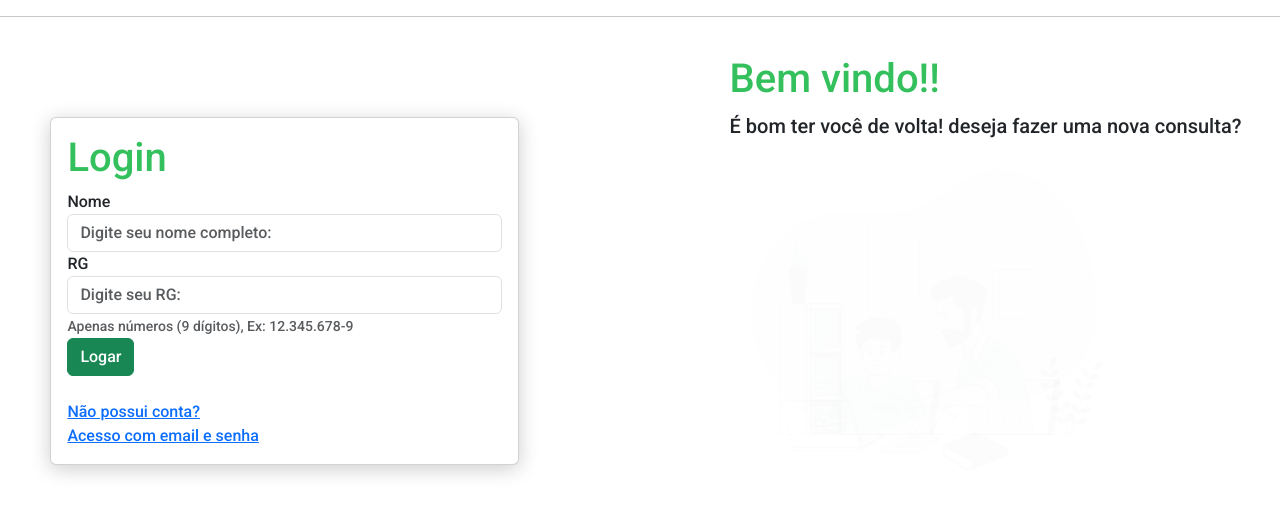
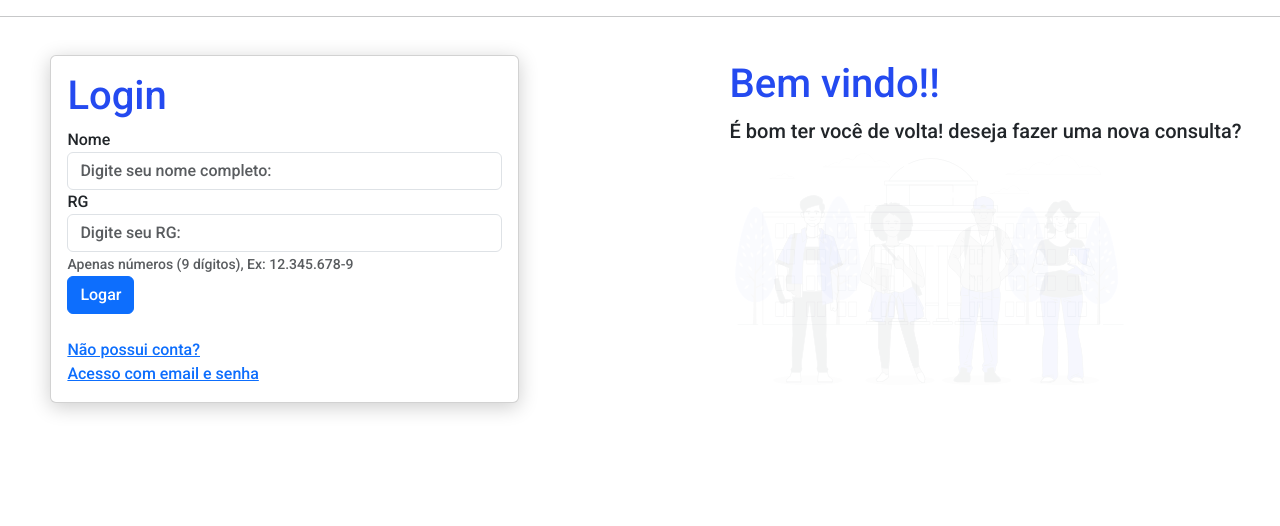
Before and after one commit to Dedo-Finger2/Retira-Senha, a PHP site: page /App/View/login.php in a window 1280 px wide. Shown: the part 54-580 px from the top of the page. Run offline with PHP 8.4, Linux system fonts and the light colour scheme.

Commit message:
Alteração das imagens flutuantes

```diff
--- a/App/Public/Css/Style.css
+++ b/App/Public/Css/Style.css
@@ -21,11 +21,7 @@ body{
 }
 
 .tittle{
-    color: #fdd700;  /*(Classe comum) altera os titulos para amarelo */
-}
-
-.tittle-login{
-    color: #34c05c;  /*(Classe comum) altera os titulos para verde */
+    color: rgb(36, 74, 240);  /*(Classe comum) altera os titulos para amarelo */
 }
 
 .container{
--- a/App/View/cadastro.php
+++ b/App/View/cadastro.php
@@ -56,7 +56,7 @@
 							</div>
 
 							<!-- Cadastrar e link para a tela de login -->
-							<button type="submit" class="btn btn-warning text-white">Cadastrar</button><br><br>
+							<button type="submit" class="btn btn-primary text-white">Cadastrar</button><br><br>
 							<a href="login.php">Já possui conta?</a>
 						</form>
 
--- a/App/View/login.php
+++ b/App/View/login.php
@@ -16,7 +16,7 @@
             <div class="left">
                 <div class="card">
                     <div class="card-body">
-                        <h1 class="tittle-login">Login</h1>
+                        <h1 class="tittle">Login</h1>
                         <!-- "Aqui vai ficar o formulário para login usuáros" - Greg -->
                         <form action="../Controller/cadastroHandler.php" method="post">
                             <div class="form-group">
@@ -30,7 +30,7 @@
                                 <small id="nomeHelpe" class="form-text text-muted">Apenas números (9 dígitos), Ex: 12.345.678-9</small>
                             </div>
 
-                            <button type="submit" class="btn btn-success">Logar</button><br><br>
+                            <button type="submit" class="btn btn-primary">Logar</button><br><br>
 
                             <a href="cadastro.php">Não possui conta?</a><br>
                             <a href="login-email.php">Acesso com email e senha</a>
@@ -40,9 +40,9 @@
             </div>
             <!-- Card da direita -->
             <div class="right">
-                <h1 class="tittle-login" id="bem-vindo-login">Bem vindo!!</h1>
+                <h1 class="tittle" id="bem-vindo-login">Bem vindo!!</h1>
                 <p class="font-weight-light">É bom ter você de volta! deseja fazer uma nova consulta? </p>
-                <img src="../Public/img/kids-studying-from-home-animate.svg" class="img-fluid" alt="Imagem responsiva" id="imagem-login">
+                <img src="../Public/img/college-students-animate.svg" class="img-fluid" alt="Imagem responsiva" id="imagem-login">
             </div>
         </div>
 
```
Also changed, not shown: App/View/login-email.php (+4 -4 lines), App/Public/img/college-students-animate.svg (added), App/Public/img/kids-studying-from-home-animate.svg (deleted), App/Public/img/webinar-animate.svg.
